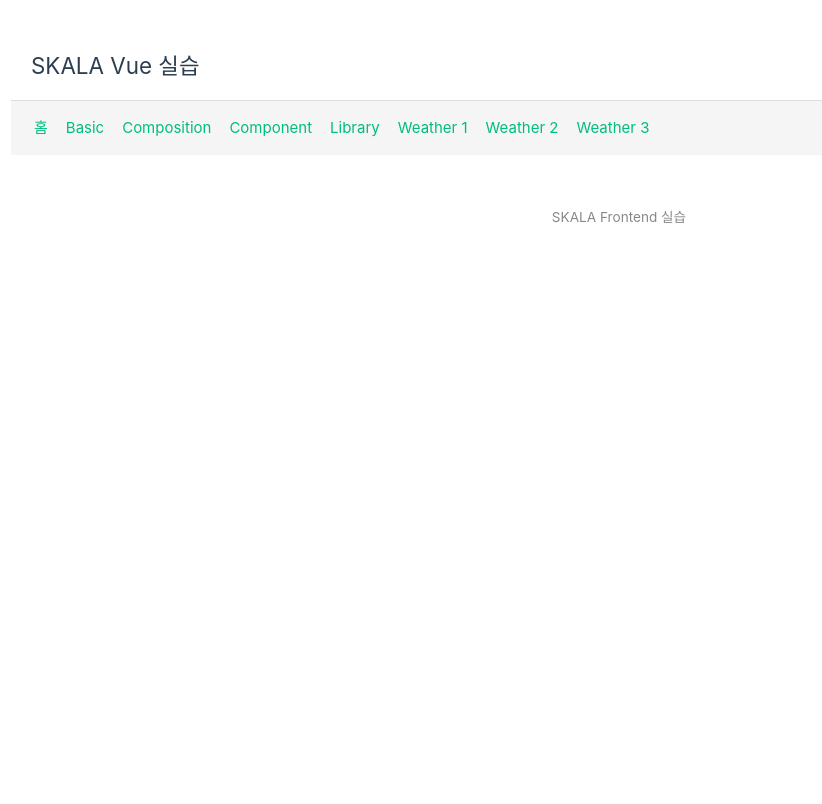
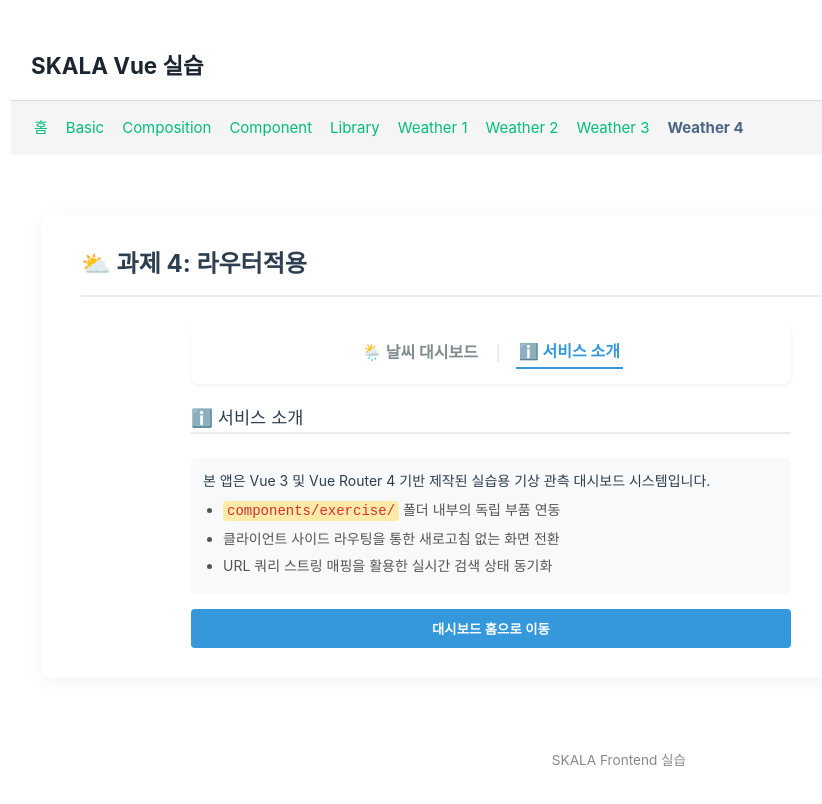
Before and after one commit to jongmiiin/skala-vue, a Vue app: page /weather/task4/about in a window 1280 px wide. Shown: the top 804 px of the page, without its empty margins (21-843 px from the left). Built offline with nearby package versions, Linux system fonts and the light colour scheme.

Commit message:
feat: Weather 실습 4단계(라우터 적용) 및 404 페이지 구현

```diff
--- a/src/components/layout/AppNavBar.vue
+++ b/src/components/layout/AppNavBar.vue
@@ -8,7 +8,7 @@ const navLinks = [
   { name: 'weather-task1', label: 'Weather 1' },
   { name: 'weather-task2', label: 'Weather 2' },
   { name: 'weather-task3', label: 'Weather 3' },
-  // { name: 'weather-task4', label: 'Weather 4' },
+  { name: 'weather-task4', label: 'Weather 4' },
   // { name: 'weather-task5', label: 'Weather 5' },
 ]
 </script>
--- a/src/router/index.js
+++ b/src/router/index.js
@@ -27,6 +27,34 @@ const router = createRouter({
       name: 'weather-task3',
       component: () => import('@/views/weather/WeatherTask3.vue'),
     },
+    {
+      path: '/weather/task4',
+      name: 'weather-task4',
+      component: () => import('@/views/weather/WeatherTask4.vue'),
+      redirect: { name: 'weather-task4-home' },
+      children: [
+        {
+          path: '',
+          name: 'weather-task4-home',
+          component: () => import('@/views/weather/WeatherTask4HomeView.vue'),
+        },
+        {
+          path: ':cityId',
+          name: 'weather-task4-detail',
+          component: () => import('@/views/weather/WeatherTask4DetailView.vue'),
+        },
+        {
+          path: 'about',
+          name: 'weather-task4-about',
+          component: () => import('@/views/weather/WeatherTask4AboutView.vue'),
+        },
+      ],
+    },
+    {
+      path: '/:pathMatch(.*)*',
+      name: 'NotFound',
+      component: () => import('../views/NotFoundView.vue'),
+    },
   ],
 })
 
--- a/src/views/HomeView.vue
+++ b/src/views/HomeView.vue
@@ -7,7 +7,11 @@ const assignments = [
     desc: 'reactive/ref, computed, watch/watchEffect 등 연습',
   },
   { name: 'component', title: 'Component 실습', desc: '생명주기, props/emit, 슬롯 등 연습' },
-  { name: 'library', title: 'Library 실습', desc: 'Pinia 스토어, Axios 통신, Element Plus, 최신 JS 문법 등 연습' },
+  {
+    name: 'library',
+    title: 'Library 실습',
+    desc: 'Pinia 스토어, Axios 통신, Element Plus, 최신 JS 문법 등 연습',
+  },
   {
     name: 'weather-task1',
     title: 'Weather 실습1',
@@ -22,6 +26,11 @@ const assignments = [
     name: 'weather-task3',
     title: 'Weather 실습3',
     desc: 'SearchBar/WeatherCard 등 컴포넌트 분리, props + emit 실습',
+  },
+  {
+    name: 'weather-task4',
+    title: 'Weather 실습4',
+    desc: '중첩 라우트, 동적 라우트(:cityId), router.push, 쿼리스트링 검색 실습',
   },
 ]
 </script>
--- /dev/null
+++ b/src/views/NotFoundView.vue
@@ -0,0 +1,90 @@
+<script setup>
+import { useRouter } from 'vue-router'
+
+const router = useRouter()
+
+const goHome = () => {
+  router.push({ name: 'home' })
+}
+</script>
+
+<template>
+  <!-- 전체 화면을 중앙 정렬하기 위한 래퍼 -->
+  <div class="not-found-container">
+    <div class="not-found-content">
+      <!-- 시각적 포인트를 위한 아이콘 또는 큰 텍스트 (옵션) -->
+      <div class="error-icon">☀️❓</div>
+
+      <h2>페이지를 찾을 수 없습니다.</h2>
+      <p>요청하신 주소가 존재하지 않거나,<br />아직 개발되지 않았습니다.</p>
+
+      <!-- 포인트 컬러가 적용된 버튼 -->
+      <button class="home-button" @click="goHome">메인으로 이동</button>
+    </div>
+  </div>
+</template>
+
+<!-- Scoped CSS로 이 컴포넌트에만 스타일 적용 -->
+<style scoped>
+.not-found-container {
+  display: flex;
+  justify-content: center;
+  align-items: center;
+  /* 부모 요소(예: App.vue)에서 남은 높이를 다 쓰도록 설정 */
+  min-height: 80vh;
+  background-color: #f8f9fa; /* 아주 연한 회색 배경 */
+  font-family: 'Noto Sans KR', sans-serif; /* 기본 폰트 설정 (옵션) */
+}
+
+.not-found-content {
+  text-align: center;
+  background-color: #ffffff;
+  padding: 50px;
+  border-radius: 16px;
+  box-shadow: 0 4px 6px rgba(0, 0, 0, 0.1); /* 은은한 그림자 */
+  border: 1px solid #e9ecef;
+}
+
+.error-icon {
+  font-size: 5rem; /* 아주 크게 */
+  margin-bottom: 20px;
+}
+
+h2 {
+  font-size: 2rem;
+  font-weight: 700;
+  color: #343a40; /* 짙은 회색 */
+  margin-bottom: 15px;
+  letter-spacing: -0.5px;
+}
+
+p {
+  font-size: 1.1rem;
+  color: #6c757d; /* 중간 회색 */
+  line-height: 1.6;
+  margin-bottom: 35px;
+}
+
+.home-button {
+  background-color: #007bff; /* 날씨 앱 포인트 컬러 (파란색) */
+  color: white;
+  border: none;
+  padding: 12px 30px;
+  font-size: 1.1rem;
+  font-weight: 500;
+  border-radius: 30px; /* 둥근 버튼 */
+  cursor: pointer;
+  transition:
+    background-color 0.2s ease,
+    transform 0.1s ease;
+}
+
+/* Hover 및 Active 효과 */
+.home-button:hover {
+  background-color: #0056b3; /* 조금 짙은 파란색 */
+}
+
+.home-button:active {
+  transform: scale(0.98); /* 클릭 시 살짝 눌리는 효과 */
+}
+</style>
--- /dev/null
+++ b/src/views/weather/WeatherTask4.vue
@@ -0,0 +1,26 @@
+<script setup></script>
+
+<template>
+  <div class="app-container">
+    <h1>⛅ 과제 4: 라우터적용</h1>
+    <hr />
+    <div class="dashboard-wrapper">
+      <nav class="navigation-bar">
+        <RouterLink :to="{ name: 'weather-task4-home' }" class="nav-item"
+          >🌦️ 날씨 대시보드</RouterLink
+        >
+        <span class="divider">|</span>
+        <RouterLink :to="{ name: 'weather-task4-about' }" class="nav-item"
+          >ℹ️ 서비스 소개</RouterLink
+        >
+      </nav>
+      <main>
+        <RouterView />
+      </main>
+    </div>
+  </div>
+</template>
+
+<style>
+@import '@/assets/exercise.css';
+</style>
--- /dev/null
+++ b/src/views/weather/WeatherTask4AboutView.vue
@@ -0,0 +1,69 @@
+<script setup>
+import { useRouter } from 'vue-router'
+
+const router = useRouter()
+
+const handleGoHome = () => {
+  router.push({ name: 'weather-task4-home' })
+}
+</script>
+
+<template>
+  <div>
+    <h3>ℹ️ 서비스 소개</h3>
+    <hr />
+
+    <div class="description-box">
+      <p>
+        본 앱은 <strong>Vue 3</strong> 및 <strong>Vue Router 4</strong> 기반 제작된 실습용 기상 관측
+        대시보드 시스템입니다.
+      </p>
+      <ul>
+        <li><code>components/exercise/</code> 폴더 내부의 독립 부품 연동</li>
+        <li>클라이언트 사이드 라우팅을 통한 새로고침 없는 화면 전환</li>
+        <li>URL 쿼리 스트링 매핑을 활용한 실시간 검색 상태 동기화</li>
+      </ul>
+    </div>
+
+    <button @click="handleGoHome" class="home-btn">대시보드 홈으로 이동</button>
+  </div>
+</template>
+
+<style scoped>
+.description-box {
+  background-color: #f8f9fa;
+  padding: 12px;
+  border-radius: 6px;
+  line-height: 1.5;
+  font-size: 14px;
+}
+
+ul {
+  padding-left: 20px;
+  margin: 8px 0 0 0;
+}
+
+li {
+  margin-bottom: 6px;
+  color: #555;
+}
+
+code {
+  background-color: #ffeaa7;
+  padding: 2px 4px;
+  border-radius: 4px;
+  color: #d63031;
+}
+
+.home-btn {
+  width: 100%;
+  margin-top: 15px;
+  padding: 10px;
+  background-color: #3498db;
+  color: white;
+  border: none;
+  border-radius: 4px;
+  font-weight: bold;
+  cursor: pointer;
+}
+</style>
--- /dev/null
+++ b/src/views/weather/WeatherTask4DetailView.vue
@@ -0,0 +1,88 @@
+<script setup>
+import { ref, onMounted } from 'vue'
+import { useRoute, useRouter } from 'vue-router'
+
+const route = useRoute()
+const router = useRouter()
+
+const mockDetails = {
+  city_01: {
+    name: '대한민국 서울특별시',
+    temp: 28,
+    status: '맑음',
+    humidity: '55%',
+    wind: '2.5m/s',
+  },
+  city_02: {
+    name: '경기도 수원시 영통구',
+    temp: 24,
+    status: '비',
+    humidity: '85%',
+    wind: '4.1m/s',
+  },
+  city_03: {
+    name: '부산광역시 해운대구',
+    temp: 26,
+    status: '구름',
+    humidity: '65%',
+    wind: '5.0m/s',
+  },
+}
+
+const cityData = ref(null)
+
+onMounted(() => {
+  const id = route.params.cityId
+  if (mockDetails[id]) {
+    cityData.value = mockDetails[id]
+  }
+})
+</script>
+
+<template>
+  <div class="detail-container">
+    <h3>📊 지역별 상세 기상 관측 정보</h3>
+    <hr />
+
+    <div v-if="cityData" class="info-card">
+      <h4>📍 지정 지역: {{ cityData.name }}</h4>
+      <p>
+        실시간 기온: <strong>{{ cityData.temp }}°C</strong>
+      </p>
+      <p>기상 현황: {{ cityData.status }}</p>
+      <p>대기 습도: {{ cityData.humidity }}</p>
+      <p>현재 풍속: {{ cityData.wind }}</p>
+    </div>
+    <div v-else>
+      <p>해당 지역의 상세 데이터 장부가 존재하지 않습니다.</p>
+    </div>
+
+    <button @click="router.push({ name: 'weather-task4-home' })" class="back-btn">
+      ← 메인 대시보드로 돌아가기
+    </button>
+  </div>
+</template>
+
+<style scoped>
+.detail-container {
+  margin: 0 auto;
+  background: white;
+  padding: 20px;
+  border-radius: 8px;
+  box-shadow: 0 2px 8px rgba(0, 0, 0, 0.06);
+}
+.info-card {
+  background: #f1f2f6;
+  padding: 15px;
+  border-radius: 6px;
+  margin: 15px 0;
+}
+.back-btn {
+  padding: 8px 12px;
+  background: #2c3e50;
+  color: white;
+  border: none;
+  border-radius: 4px;
+  cursor: pointer;
+}
+</style>
--- /dev/null
+++ b/src/views/weather/WeatherTask4HomeView.vue
@@ -0,0 +1,74 @@
+<script setup>
+import { ref, computed, watch, onMounted } from 'vue'
+import { useRouter, useRoute } from 'vue-router'
+
+import BaseDashboardCard from '@/components/exercise/BaseDashboardCard.vue'
+import SearchBar from '@/components/exercise/SearchBar.vue'
+import WeatherCard from '@/components/exercise/WeatherCard.vue'
+
+const router = useRouter()
+const route = useRoute()
+
+const weatherList = ref([
+  { id: 'city_01', name: '서울', temp: 28, status: '맑음' },
+  { id: 'city_02', name: '수원', temp: 24, status: '비' },
+  { id: 'city_03', name: '부산', temp: 26, status: '구름' },
+])
+
+const searchQuery = ref('')
+const selectedCityInfo = ref('카드를 클릭하거나 검색해 보세요.')
+
+onMounted(() => {
+  if (route.query.search) {
+    searchQuery.value = route.query.search
+  }
+})
+
+watch(searchQuery, (newQuery) => {
+  router.push({
+    path: route.path,
+    query: { search: newQuery || undefined },
+  })
+})
+
+const filteredWeatherList = computed(() => {
+  const query = searchQuery.value.trim()
+  if (!query) return weatherList.value
+  return weatherList.value.filter((item) => item.name.includes(query))
+})
+
+const handleDetailJump = (id) => {
+  router.push({ name: 'weather-task4-detail', params: { cityId: id } })
+}
+</script>
+
+<template>
+  <div class="dashboard-wrapper">
+    <BaseDashboardCard>
+      <SearchBar :current-query="searchQuery" @update-query="(val) => (searchQuery = val)" />
+    </BaseDashboardCard>
+
+    <BaseDashboardCard>
+      <h3>🏙️ 지역별 날씨 현황</h3>
+      <WeatherCard
+        v-for="item in filteredWeatherList"
+        :key="item.id"
+        :city-item="item"
+        @select-card="(msg) => (selectedCityInfo = msg)"
+        @click-detail="handleDetailJump(item.id)"
+      />
+    </BaseDashboardCard>
+    <div class="status-bar">{{ selectedCityInfo }}</div>
+  </div>
+</template>
+
+<style scoped>
+.status-bar {
+  background: #e8f5e9;
+  padding: 10px;
+  text-align: center;
+  color: #2e7d32;
+  font-weight: bold;
+  border-radius: 6px;
+}
+</style>
```
